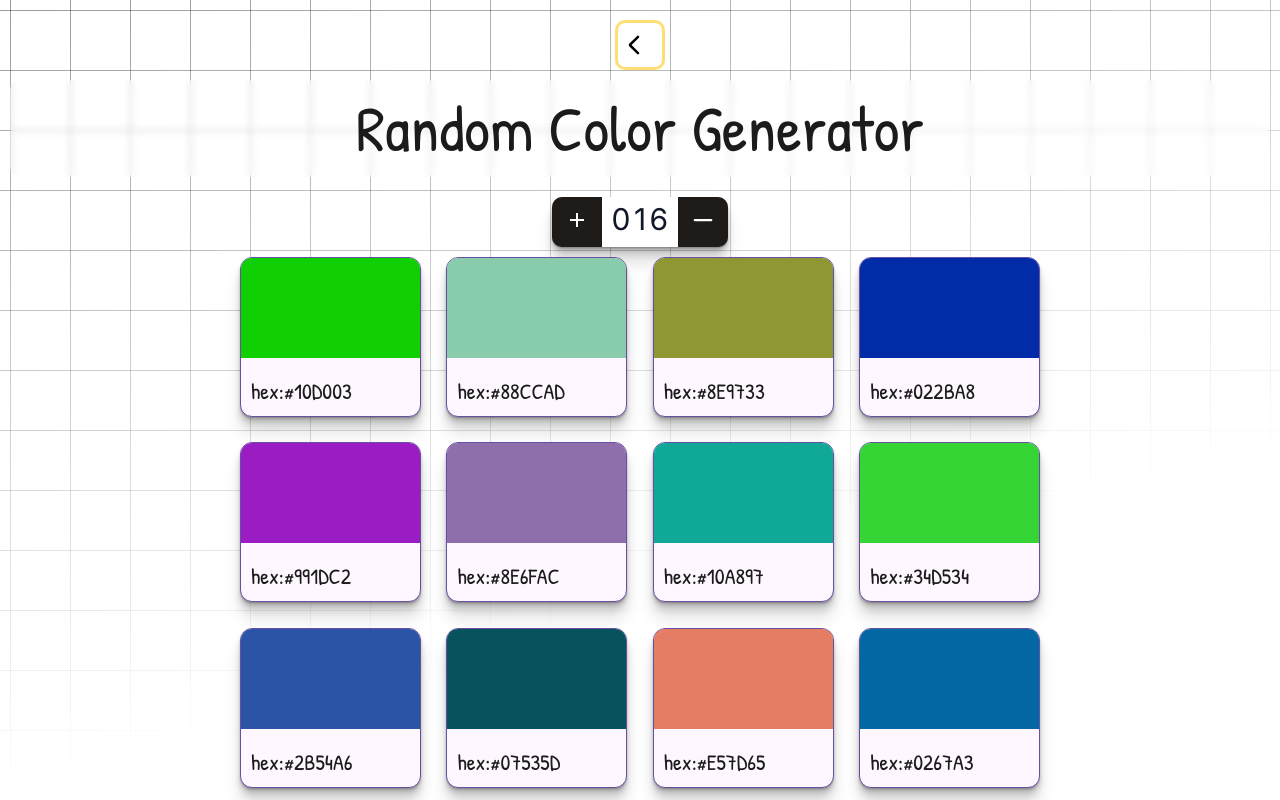
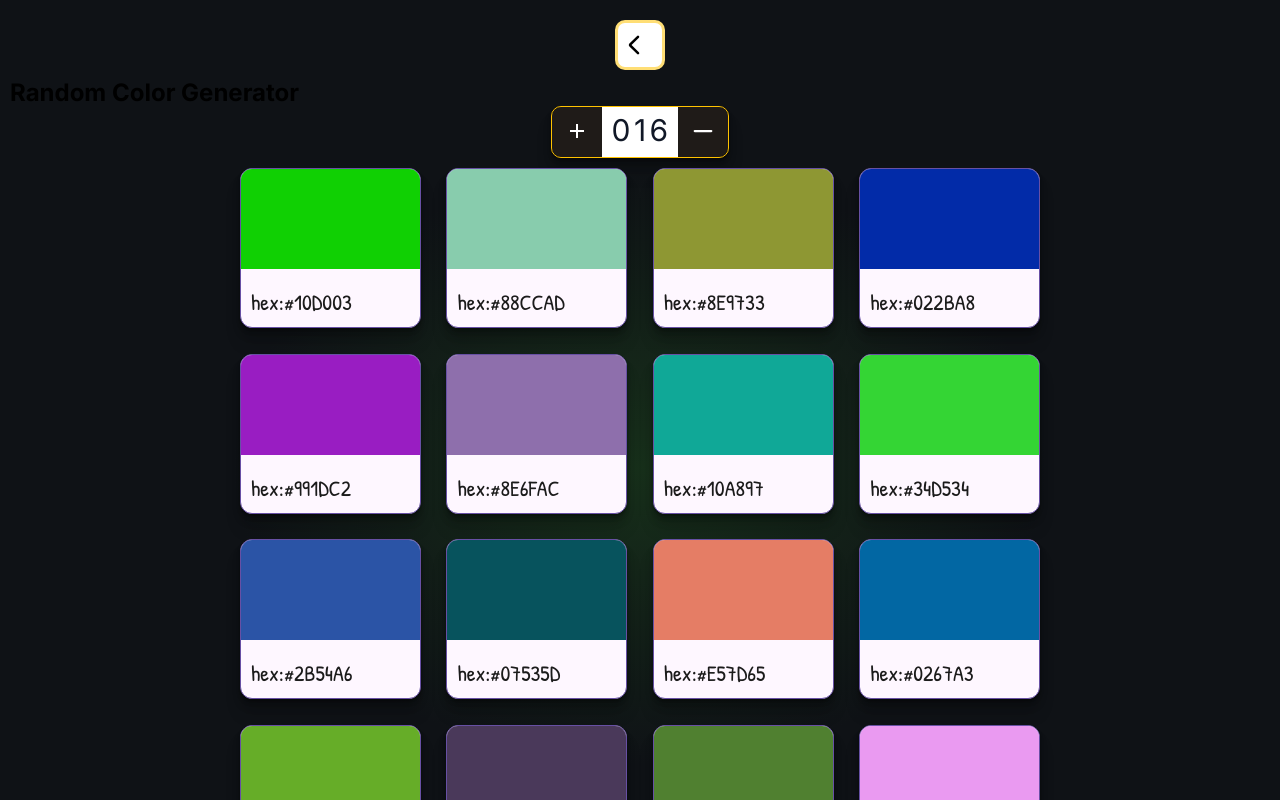
Before and after one commit to Andriikryl/color-mastery, a Next.js app: page /random in a window 1280 px wide. Shown: the top 800 px of the page. Built offline with nearby package versions, Linux system fonts and the light colour scheme.

Commit message:
add inputHex component

```diff
--- a/src/app/random/style.module.css
+++ b/src/app/random/style.module.css
@@ -1,7 +1,9 @@
 .random__section{
     position: relative;
-    margin-block-start: 20px;
-    margin-block-end: 50px;
+    padding-block-start: 20px;
+    padding-block-end: 50px;
+    background-color: #0f1216;
+
 }
 .group__box{
     position: relative;
@@ -9,24 +11,13 @@
 }
 
 .random__section::before {
-    --size: 60px;
-    --line: hsl(0, 0%, 2%, .4);
-    content: '';
-    height: 100vh;
-    width: 100vw;
-    position: fixed;
-    top: 0;
-    left: 0;
-    background: linear-gradient(
-          90deg,
-          var(--line) 1px,
-          transparent 1px var(--size)
-        )
-        50% 50% / var(--size) var(--size),
-      linear-gradient(var(--line) 1px, transparent 1px var(--size)) 50% 50% /
-        var(--size) var(--size);
-    mask: linear-gradient(-15deg, transparent 30%, white);
-    transform-style: flat;
+  content: "";
+  width: 100%;
+  height: 100%;
+  position: absolute;
+  top: 0;
+  left: 0;
+  background: radial-gradient(ellipse at center, hsl(120, 42.59%, 21.18%, 0.5) 0%, hsl(0, 0%, 0%, 0) 45%);
     pointer-events: none;
   }
 .palette__wrapper{
@@ -74,6 +65,7 @@
     0 4px 4px rgba(0,0,0,0.12),
     0 8px 8px rgba(0,0,0,0.12),
     0 16px 16px rgba(0,0,0,0.12);
+    border: 1px solid #ffc300;
 }
 
 .control__title{
@@ -95,19 +87,7 @@
   border: none;
 }
 
-.title{
-  padding: 10px;
-  border-radius: 10px;
-  background-color: hsl(0, 0%, 100%, .2);
-  text-align: center;
-  margin-block-end: 20px;
-  font-family: var(--font-family);
-  font-weight: 400;
-  font-size: 64px;
-  line-height: 120%;
-  color: var(--black);
-  backdrop-filter: blur(3px);
-}
+
 
 .palette__values{
   padding: 10px;
```
Also changed, not shown: src/components/inputHex/InputHex.tsx (added, +35 -0 lines).
